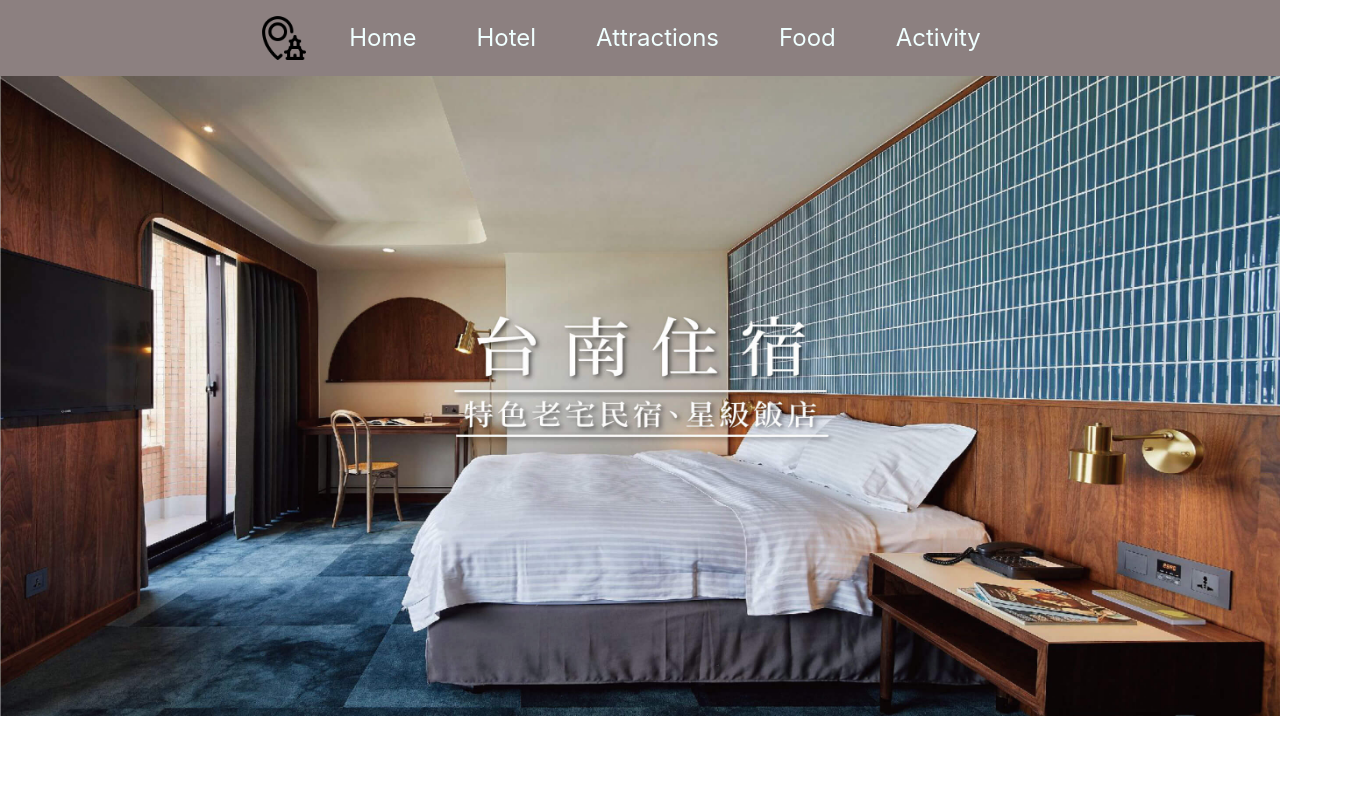
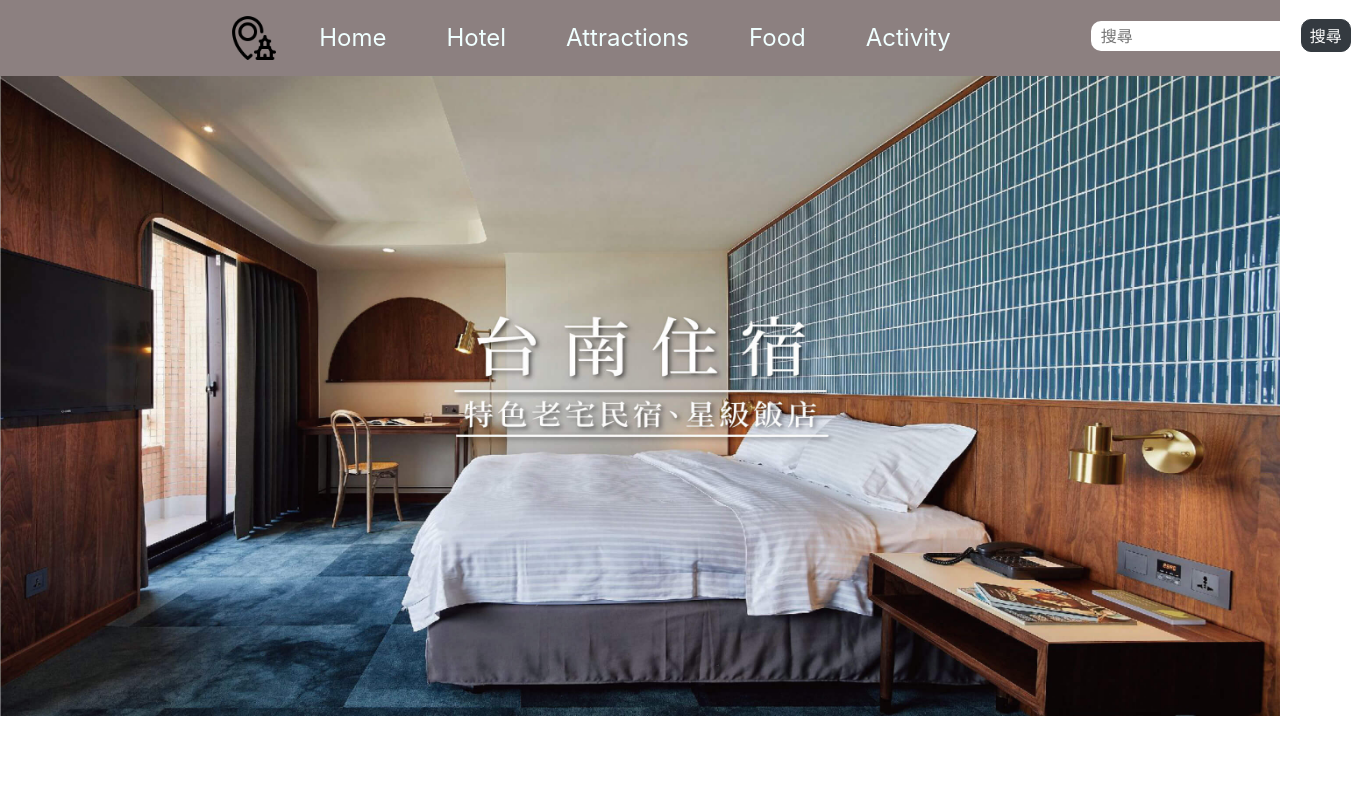
Before and after one commit to wenqi990/20240517work, a Vue app: page / in a window 1280 px wide. Shown: the top 800 px of the page, 1351 px wide, since content can reach past the window. Built offline with nearby package versions, Linux system fonts and the light colour scheme; no server answers.

Commit message:
add search

```diff
--- a/src/components/Header.vue
+++ b/src/components/Header.vue
@@ -21,6 +21,10 @@ export default{
     <RouterLink class="routerItem" to="/Activity">Activity</RouterLink>
     <!-- <RouterLink class="routerItem" to="/Footer">Footer</RouterLink> -->
     <!-- <RouterLink class="routerItem" to="/Map">Map</RouterLink> -->
+    <div class="search">
+        <input type="text" placeholder="搜尋">
+        <button type="button" class="btn btn-dark">搜尋</button>
+      </div>
     </div>
 
 
@@ -59,5 +63,31 @@ img{
   margin-right: 20px;
 }
 
+.search{
+margin-left: 100px;
+margin-right: -300px;
+
+input{
+  width: 200px;
+  height: 30px;
+  padding: 0 10px;
+  border-radius: 10px;
+  border: none;
+  margin-right: 10px;
+  &:focus{
+      outline: 2px solid #9fd1fa;
+}
+}
+button{
+  width: 50px;
+  height: 33px;
+  border-radius: 10px;
+  margin-bottom: 5px;
+  // border: none;
+//   &:focus{
+//       outline: 2px solid #9fd1fa;
+// }
+}
+}
 }
 </style>
```
